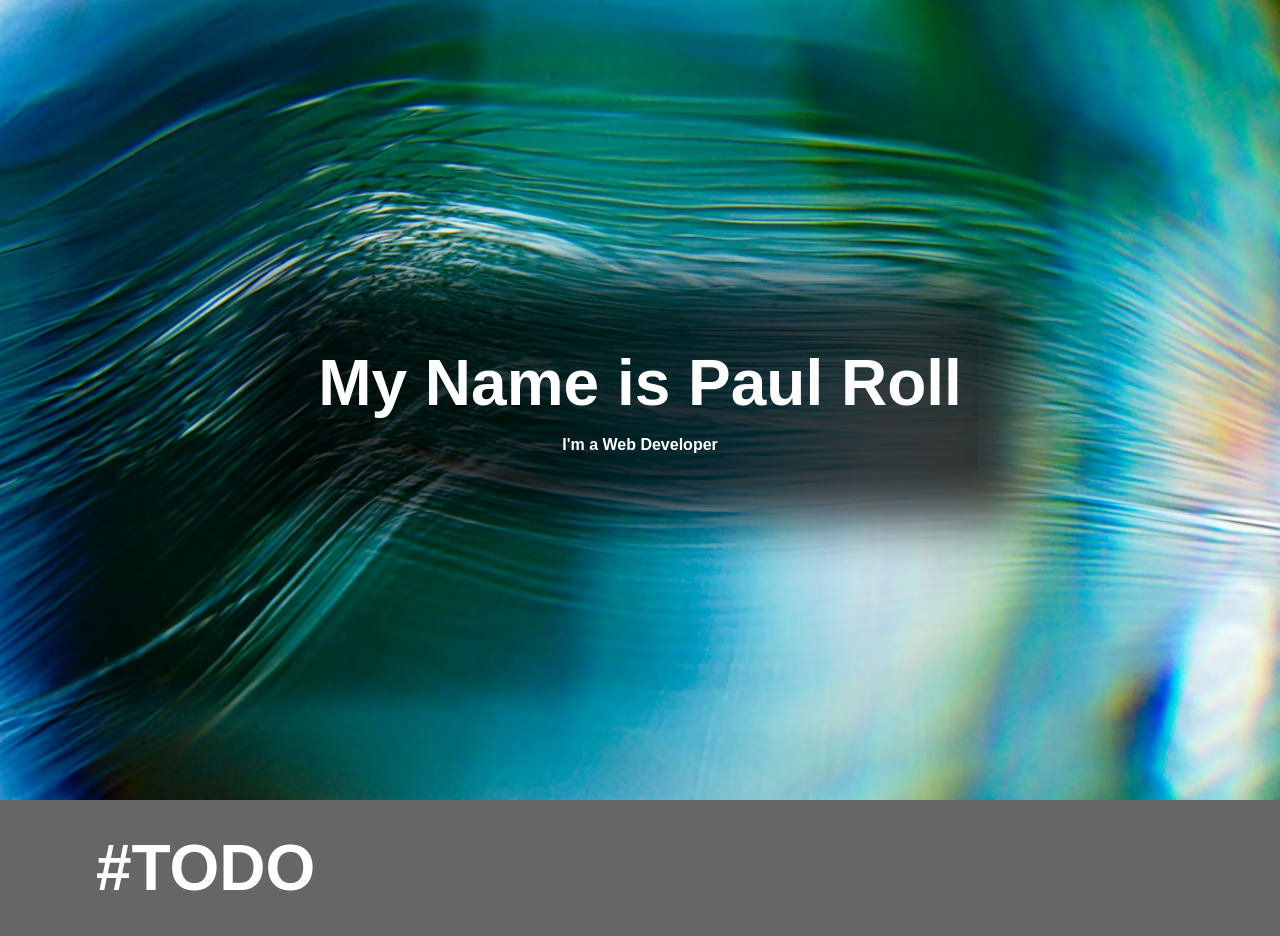
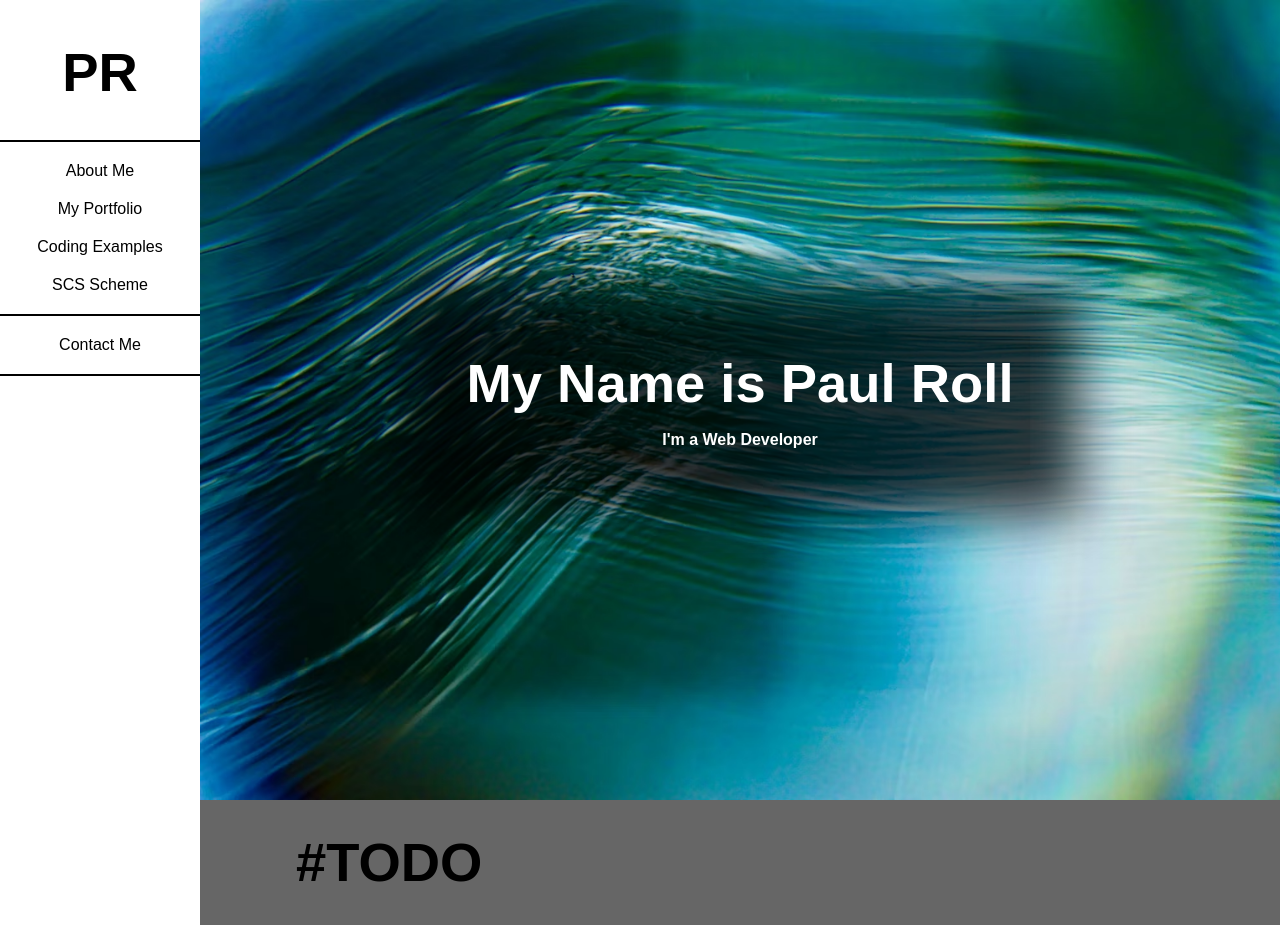
Before and after one commit to paul-roll/Portfolio, a PHP site: page / in a window 1280 px wide. Run offline with PHP 8.4, Linux system fonts and the light colour scheme.

Commit message:
added a sidebar

```diff
--- a/css/stylesheet.css
+++ b/css/stylesheet.css
@@ -263,42 +263,82 @@ th {
   box-sizing: border-box;
 }
 
-/* line 8, ../../Users/paulr/Desktop/Netmatters/Portfolio/scss/2.base/_2.base.scss */
-html {
-  color: white;
-}
-
-/* line 14, ../../Users/paulr/Desktop/Netmatters/Portfolio/scss/2.base/_2.base.scss */
+/* line 13, ../../Users/paulr/Desktop/Netmatters/Portfolio/scss/2.base/_2.base.scss */
 h1 {
   font-size: 2.4em;
   margin: 16px;
 }
 
 @media (min-width: 576px) {
-  /* line 14, ../../Users/paulr/Desktop/Netmatters/Portfolio/scss/2.base/_2.base.scss */
+  /* line 13, ../../Users/paulr/Desktop/Netmatters/Portfolio/scss/2.base/_2.base.scss */
   h1 {
-    font-size: 4em;
+    font-size: 3.4em;
   }
 }
 
-/* line 21, ../../Users/paulr/Desktop/Netmatters/Portfolio/scss/2.base/_2.base.scss */
+/* line 20, ../../Users/paulr/Desktop/Netmatters/Portfolio/scss/2.base/_2.base.scss */
 p {
   font-weight: bold;
 }
 
-/* line 25, ../../Users/paulr/Desktop/Netmatters/Portfolio/scss/2.base/_2.base.scss */
+/* line 24, ../../Users/paulr/Desktop/Netmatters/Portfolio/scss/2.base/_2.base.scss */
 section {
   overflow: hidden;
 }
 
-/* line 29, ../../Users/paulr/Desktop/Netmatters/Portfolio/scss/2.base/_2.base.scss */
+@media (min-width: 576px) {
+  /* line 24, ../../Users/paulr/Desktop/Netmatters/Portfolio/scss/2.base/_2.base.scss */
+  section {
+    margin-left: 200px;
+  }
+}
+
+/* line 31, ../../Users/paulr/Desktop/Netmatters/Portfolio/scss/2.base/_2.base.scss */
+hr {
+  margin: 10px -15px;
+  width: calc(100% + 30px);
+  border: 1px solid black;
+}
+
+/* line 37, ../../Users/paulr/Desktop/Netmatters/Portfolio/scss/2.base/_2.base.scss */
+a {
+  margin: 10px 0;
+  text-decoration: none;
+  color: black;
+}
+
+/* line 41, ../../Users/paulr/Desktop/Netmatters/Portfolio/scss/2.base/_2.base.scss */
+a:hover {
+  text-decoration: underline;
+}
+
+/* line 46, ../../Users/paulr/Desktop/Netmatters/Portfolio/scss/2.base/_2.base.scss */
+.sidebar {
+  margin: 0;
+  padding: 0;
+  width: 200px;
+  background-color: white;
+  position: fixed;
+  overflow: hidden;
+}
+
+/* line 53, ../../Users/paulr/Desktop/Netmatters/Portfolio/scss/2.base/_2.base.scss */
+.sidebar .flex-container {
+  height: 100%;
+  display: flex;
+  flex-direction: column;
+  align-items: center;
+}
+
+/* line 62, ../../Users/paulr/Desktop/Netmatters/Portfolio/scss/2.base/_2.base.scss */
 .banner {
+  color: white;
   background-image: url(../img/banner.avif);
   background-size: cover;
   text-align: center;
 }
 
-/* line 33, ../../Users/paulr/Desktop/Netmatters/Portfolio/scss/2.base/_2.base.scss */
+/* line 67, ../../Users/paulr/Desktop/Netmatters/Portfolio/scss/2.base/_2.base.scss */
 .banner .flex-container {
   height: 100vh;
   display: flex;
@@ -307,107 +347,107 @@ section {
   align-items: center;
 }
 
-/* line 39, ../../Users/paulr/Desktop/Netmatters/Portfolio/scss/2.base/_2.base.scss */
+/* line 73, ../../Users/paulr/Desktop/Netmatters/Portfolio/scss/2.base/_2.base.scss */
 .banner .flex-container > div {
   background-color: rgba(0, 0, 0, 0.75);
   box-shadow: 0 0 50px 50px rgba(0, 0, 0, 0.75);
 }
 
-/* line 47, ../../Users/paulr/Desktop/Netmatters/Portfolio/scss/2.base/_2.base.scss */
+/* line 81, ../../Users/paulr/Desktop/Netmatters/Portfolio/scss/2.base/_2.base.scss */
 .test {
   background-color: #666;
 }
 
-/* line 51, ../../Users/paulr/Desktop/Netmatters/Portfolio/scss/2.base/_2.base.scss */
+/* line 85, ../../Users/paulr/Desktop/Netmatters/Portfolio/scss/2.base/_2.base.scss */
 .wrapper {
   padding: 15px;
   margin: 0 auto;
 }
 
 @media (min-width: 576px) {
-  /* line 51, ../../Users/paulr/Desktop/Netmatters/Portfolio/scss/2.base/_2.base.scss */
+  /* line 85, ../../Users/paulr/Desktop/Netmatters/Portfolio/scss/2.base/_2.base.scss */
   .wrapper {
-    max-width: 562px;
+    max-width: 362px;
   }
 }
 
 @media (min-width: 768px) {
-  /* line 51, ../../Users/paulr/Desktop/Netmatters/Portfolio/scss/2.base/_2.base.scss */
+  /* line 85, ../../Users/paulr/Desktop/Netmatters/Portfolio/scss/2.base/_2.base.scss */
   .wrapper {
-    max-width: 750px;
+    max-width: 550px;
   }
 }
 
 @media (min-width: 992px) {
-  /* line 51, ../../Users/paulr/Desktop/Netmatters/Portfolio/scss/2.base/_2.base.scss */
+  /* line 85, ../../Users/paulr/Desktop/Netmatters/Portfolio/scss/2.base/_2.base.scss */
   .wrapper {
-    max-width: 970px;
+    max-width: 770px;
   }
 }
 
 @media (min-width: 1200px) {
-  /* line 51, ../../Users/paulr/Desktop/Netmatters/Portfolio/scss/2.base/_2.base.scss */
+  /* line 85, ../../Users/paulr/Desktop/Netmatters/Portfolio/scss/2.base/_2.base.scss */
   .wrapper {
-    max-width: 1150px;
+    max-width: 950px;
   }
 }
 
-/* line 68, ../../Users/paulr/Desktop/Netmatters/Portfolio/scss/2.base/_2.base.scss */
+/* line 102, ../../Users/paulr/Desktop/Netmatters/Portfolio/scss/2.base/_2.base.scss */
 .hidden {
   display: none;
 }
 
 @media (min-width: 576px) {
-  /* line 72, ../../Users/paulr/Desktop/Netmatters/Portfolio/scss/2.base/_2.base.scss */
+  /* line 106, ../../Users/paulr/Desktop/Netmatters/Portfolio/scss/2.base/_2.base.scss */
   .hide-xs {
     display: none;
   }
 }
 
 @media (min-width: 576px) {
-  /* line 77, ../../Users/paulr/Desktop/Netmatters/Portfolio/scss/2.base/_2.base.scss */
+  /* line 111, ../../Users/paulr/Desktop/Netmatters/Portfolio/scss/2.base/_2.base.scss */
   .show-xs {
     display: inherit;
   }
 }
 
 @media (min-width: 768px) {
-  /* line 83, ../../Users/paulr/Desktop/Netmatters/Portfolio/scss/2.base/_2.base.scss */
+  /* line 117, ../../Users/paulr/Desktop/Netmatters/Portfolio/scss/2.base/_2.base.scss */
   .hide-sm {
     display: none;
   }
 }
 
 @media (min-width: 768px) {
-  /* line 88, ../../Users/paulr/Desktop/Netmatters/Portfolio/scss/2.base/_2.base.scss */
+  /* line 122, ../../Users/paulr/Desktop/Netmatters/Portfolio/scss/2.base/_2.base.scss */
   .show-sm {
     display: inherit;
   }
 }
 
 @media (min-width: 992px) {
-  /* line 94, ../../Users/paulr/Desktop/Netmatters/Portfolio/scss/2.base/_2.base.scss */
+  /* line 128, ../../Users/paulr/Desktop/Netmatters/Portfolio/scss/2.base/_2.base.scss */
   .hide-md {
     display: none;
   }
 }
 
 @media (min-width: 992px) {
-  /* line 99, ../../Users/paulr/Desktop/Netmatters/Portfolio/scss/2.base/_2.base.scss */
+  /* line 133, ../../Users/paulr/Desktop/Netmatters/Portfolio/scss/2.base/_2.base.scss */
   .show-md {
     display: inherit;
   }
 }
 
 @media (min-width: 1200px) {
-  /* line 105, ../../Users/paulr/Desktop/Netmatters/Portfolio/scss/2.base/_2.base.scss */
+  /* line 139, ../../Users/paulr/Desktop/Netmatters/Portfolio/scss/2.base/_2.base.scss */
   .hide-lg {
     display: none;
   }
 }
 
 @media (min-width: 1200px) {
-  /* line 110, ../../Users/paulr/Desktop/Netmatters/Portfolio/scss/2.base/_2.base.scss */
+  /* line 144, ../../Users/paulr/Desktop/Netmatters/Portfolio/scss/2.base/_2.base.scss */
   .show-lg {
     display: inherit;
   }
--- a/index.html
+++ b/index.html
@@ -10,14 +10,28 @@
 
   <body>
 
-    <header></header>
+    <header>
+      <nav class="sidebar hidden show-xs">
+        <div class="wrapper flex-container">
+          <a href=""><h1>PR</h1></a>
+          <hr>
+          <a href="#">About Me</a>
+          <a href="#">My Portfolio</a>
+          <a href="#">Coding Examples</a>
+          <a href="#">SCS Scheme</a>
+          <hr>
+          <a href="#">Contact Me</a>
+          <hr>
+        </div>
+      </nav>
+    </header>
 
     <main>
 
       <section class="banner">
         <div class="wrapper flex-container">
           <div>
-            <h1>My Name is <br class="hide-sm">Paul Roll</h1>
+            <h1>My Name is <br class="hide-md">Paul Roll</h1>
             <p>I'm a Web Developer</p>
           </div>
         </div>
--- a/scss/1.utilities/_1.config.scss
+++ b/scss/1.utilities/_1.config.scss
@@ -8,7 +8,7 @@ $breakpoint-sm    : 768px;
 $breakpoint-md    : 992px;
 $breakpoint-lg    : 1200px;
 // Margins      // Used with wrapper to keep content within bounds
-$wrapper-xs       : $breakpoint-xs - 14px;
-$wrapper-sm       : $breakpoint-sm - 18px;
-$wrapper-md       : $breakpoint-md - 22px;
-$wrapper-lg       : $breakpoint-lg - 50px;
+$wrapper-xs       : $breakpoint-xs - 14px - 200px;
+$wrapper-sm       : $breakpoint-sm - 18px - 200px;      // remove 200px for nav here until i have a working menu toggle
+$wrapper-md       : $breakpoint-md - 22px - 200px;
+$wrapper-lg       : $breakpoint-lg - 50px - 200px;
--- a/scss/2.base/_2.base.scss
+++ b/scss/2.base/_2.base.scss
@@ -8,14 +8,13 @@
 html {
     //font-family: #TODO;
     // font-size: 1em; // 16px
-    color: white;
 }
 
 h1 {
     font-size: 2.4em;
     margin: 16px;
     @media (min-width: $breakpoint-xs) {
-        font-size: 4em;
+        font-size: 3.4em;
     }
 }
 p {
@@ -24,9 +23,44 @@ p {
 
 section {
     overflow: hidden;
+    @media (min-width: $breakpoint-xs) {    // placeholder until menu toggle is added
+        margin-left: 200px;
+    }
+}
+
+hr {
+    margin: 10px -15px;
+    width: calc(100% + 30px);
+    border: 1px solid black;
+}
+
+a {
+    margin: 10px 0;
+    text-decoration: none;
+    color: black;
+    &:hover {
+        text-decoration: underline;
+    }
+}
+
+.sidebar {
+    margin: 0;
+    padding: 0;
+    width: 200px;
+    background-color: white;
+    position: fixed;
+    overflow: hidden;
+    .flex-container {
+        height: 100%;
+        display: flex;
+        flex-direction: column;
+        // justify-content: center;
+        align-items: center;
+    }
 }
 
 .banner {
+    color: white;
     background-image: url(../img/banner.avif);
     background-size: cover;
     text-align: center;
```
Also changed, not shown: 1 other file.
